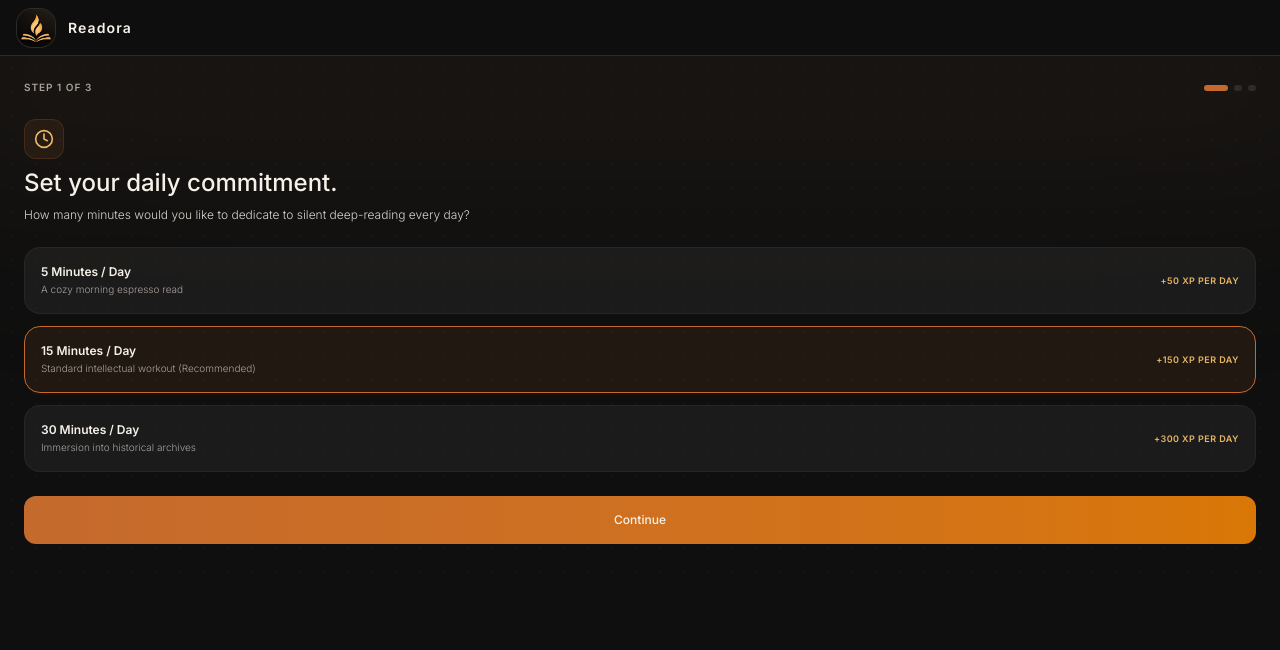
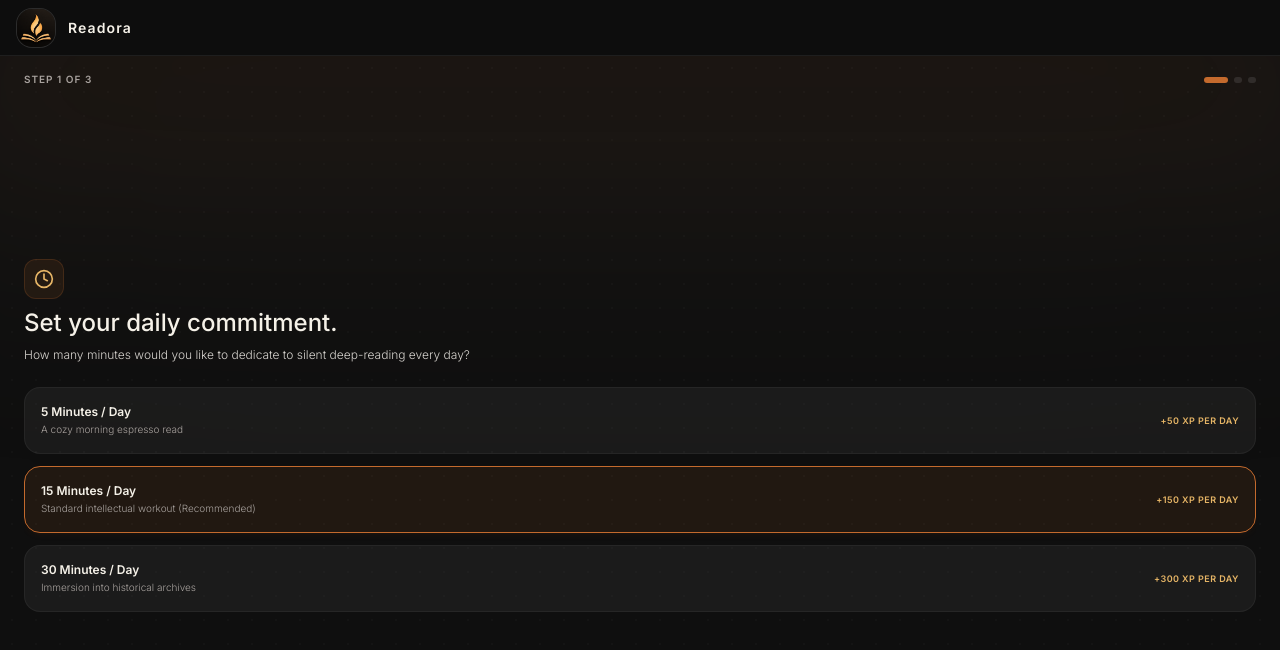
Before and after one commit to garvgoyal01/Readora-APP-, a Next.js app: page / in a window 1280 px wide. Both pictures are taken after a click on the button "Begin Your Journey". Shown: the top 650 px of the page. Built offline with nearby package versions, Linux system fonts and the light colour scheme.

Commit message:
Fix header styling and onboarding step 2 scrolling issues

```diff
--- a/src/app/globals.css
+++ b/src/app/globals.css
@@ -113,3 +113,8 @@ button {
   background-image: radial-gradient(rgba(255, 255, 255, 0.02) 1px, transparent 0);
   background-size: 24px 24px;
 }
+
+/* Header z-index utility */
+.z-9999 {
+  z-index: 9999;
+}
--- a/src/app/page.tsx
+++ b/src/app/page.tsx
@@ -38,7 +38,7 @@ export default function Page() {
 
   return (
     <div className="min-h-[100dvh] h-[100dvh] w-full overflow-hidden bg-[#0F0F0F] text-[#F5F1E8]">
-      <header className="fixed inset-x-0 top-0 z-50 h-14 border-b border-[#2a2a2a] bg-[#0F0F0F]/95 backdrop-blur-sm">
+      <header className="fixed inset-x-0 top-0 z-9999 h-14 border-b border-[#1e1e1e] bg-[#0d0d0d] backdrop-blur-[10px]" style={{ width: '100%', left: 0, position: 'fixed' }}>
         <div className="mx-auto flex h-full items-center justify-start px-4">
           <div className="flex items-center gap-3">
             <div className="flex h-10 w-10 items-center justify-center rounded-2xl bg-[#151515] border border-white/10 overflow-hidden">
--- a/src/components/screens/OnboardingScreen.tsx
+++ b/src/components/screens/OnboardingScreen.tsx
@@ -49,7 +49,15 @@ export const OnboardingScreen: React.FC<ScreenProps> = ({ onNavigate }) => {
   };
 
   return (
-    <div className="min-h-full bg-[#0F0F0F] text-[#F5F1E8] flex flex-col justify-between relative p-6 bg-grain pb-8">
+    <div
+      style={{
+        height: '100dvh',
+        overflow: 'hidden',
+        display: 'flex',
+        flexDirection: 'column',
+      }}
+      className="bg-[#0F0F0F] text-[#F5F1E8] relative bg-grain"
+    >
       {/* Cinematic ambient glow */}
       <div className="absolute top-[-10%] right-[-10%] w-[120%] h-[50%] bg-gradient-to-b from-[#C46A2D]/15 via-[#8B7355]/5 to-transparent rounded-full blur-[100px] pointer-events-none" />
 
@@ -81,8 +89,8 @@ export const OnboardingScreen: React.FC<ScreenProps> = ({ onNavigate }) => {
         )}
       </AnimatePresence>
 
-      {/* Top indicator */}
-      <div className="flex justify-between items-center relative z-10">
+      {/* Top indicator - Progress Bar */}
+      <div className="flex justify-between items-center relative z-10 px-6 pt-4 pb-3 flex-shrink-0">
         <span className="text-[10px] text-[#A8A29E] tracking-widest uppercase font-semibold">
           Step {step} of 3
         </span>
@@ -99,7 +107,7 @@ export const OnboardingScreen: React.FC<ScreenProps> = ({ onNavigate }) => {
       </div>
 
       {/* Content */}
-      <div className="flex-1 flex flex-col justify-center py-6 relative z-10">
+      <div className="flex-1 flex flex-col justify-center px-6 pb-4 relative z-10 overflow-hidden">
         <AnimatePresence mode="wait">
           {step === 1 && (
             <motion.div
@@ -173,7 +181,16 @@ export const OnboardingScreen: React.FC<ScreenProps> = ({ onNavigate }) => {
                 </p>
               </div>
 
-              <div className="grid grid-cols-2 gap-3">
+              <div
+                style={{
+                  display: 'grid',
+                  gridTemplateColumns: '1fr 1fr',
+                  gridTemplateRows: 'repeat(3, 1fr)',
+                  gap: '12px',
+                  flex: 1,
+                  minHeight: 0,
+                }}
+              >
                 {[
                   { name: "Philosophy", desc: "Stoicism, metaphysics, logic" },
                   { name: "Art & Soul", desc: "Biography, poetry, creation" },
@@ -187,17 +204,18 @@ export const OnboardingScreen: React.FC<ScreenProps> = ({ onNavigate }) => {
                     <button
                       key={p.name}
                       onClick={() => togglePathway(p.name)}
-                      className={`p-4 rounded-2xl flex flex-col justify-between text-left border h-28 transition-all duration-200 active:scale-[0.99] relative overflow-hidden ${
+                      className={`p-3 rounded-2xl flex flex-col justify-between text-left border transition-all duration-200 active:scale-[0.99] relative overflow-hidden ${
                         active
                           ? "bg-[#C46A2D]/10 border-[#C46A2D]"
                           : "bg-white/5 border-white/5 hover:border-white/10"
                       }`}
+                      style={{ height: '100%' }}
                     >
                       <div className="flex justify-between items-center w-full">
-                        <span className="text-xs font-semibold text-[#F5F1E8]">{p.name}</span>
+                        <span className="text-sm font-semibold text-[#F5F1E8]">{p.name}</span>
                         {active && <Check className="w-3.5 h-3.5 text-[#C46A2D]" />}
                       </div>
-                      <span className="text-[9px] text-[#A8A29E] leading-relaxed font-light mt-auto">
+                      <span className="text-[11px] text-[#A8A29E] leading-snug font-light mt-auto">
                         {p.desc}
                       </span>
                     </button>
@@ -258,11 +276,11 @@ export const OnboardingScreen: React.FC<ScreenProps> = ({ onNavigate }) => {
       </div>
 
       {/* Bottom navigation buttons */}
-      <div className="flex gap-3 relative z-10">
+      <div className="flex gap-3 relative z-10 px-6 pt-3 pb-4 flex-shrink-0">
         {step > 1 && (
           <button
             onClick={() => setStep(step - 1)}
-            className="flex-1 py-4 border border-white/5 bg-white/5 text-[#D6D3CE] font-medium text-xs rounded-xl active:scale-[0.98] transition-transform"
+            className="flex-1 py-3 border border-white/5 bg-white/5 text-[#D6D3CE] font-medium text-xs rounded-xl active:scale-[0.98] transition-transform"
           >
             Back
           </button>
@@ -273,7 +291,7 @@ export const OnboardingScreen: React.FC<ScreenProps> = ({ onNavigate }) => {
             else handleFinish();
           }}
           disabled={step === 2 && selectedPathways.length === 0}
-          className="flex-[2] py-4 bg-gradient-to-r from-[#C46A2D] to-[#D97706] text-[#F5F1E8] font-medium text-xs rounded-xl flex items-center justify-center gap-1 active:scale-[0.98] transition-transform disabled:opacity-50"
+          className="flex-[2] py-3 bg-gradient-to-r from-[#C46A2D] to-[#D97706] text-[#F5F1E8] font-medium text-xs rounded-xl flex items-center justify-center gap-1 active:scale-[0.98] transition-transform disabled:opacity-50"
         >
           <span>{step === 3 ? "Complete Chamber Setup" : "Continue"}</span>
         </button>
```
Also changed, not shown: public/logo.png (deleted).
